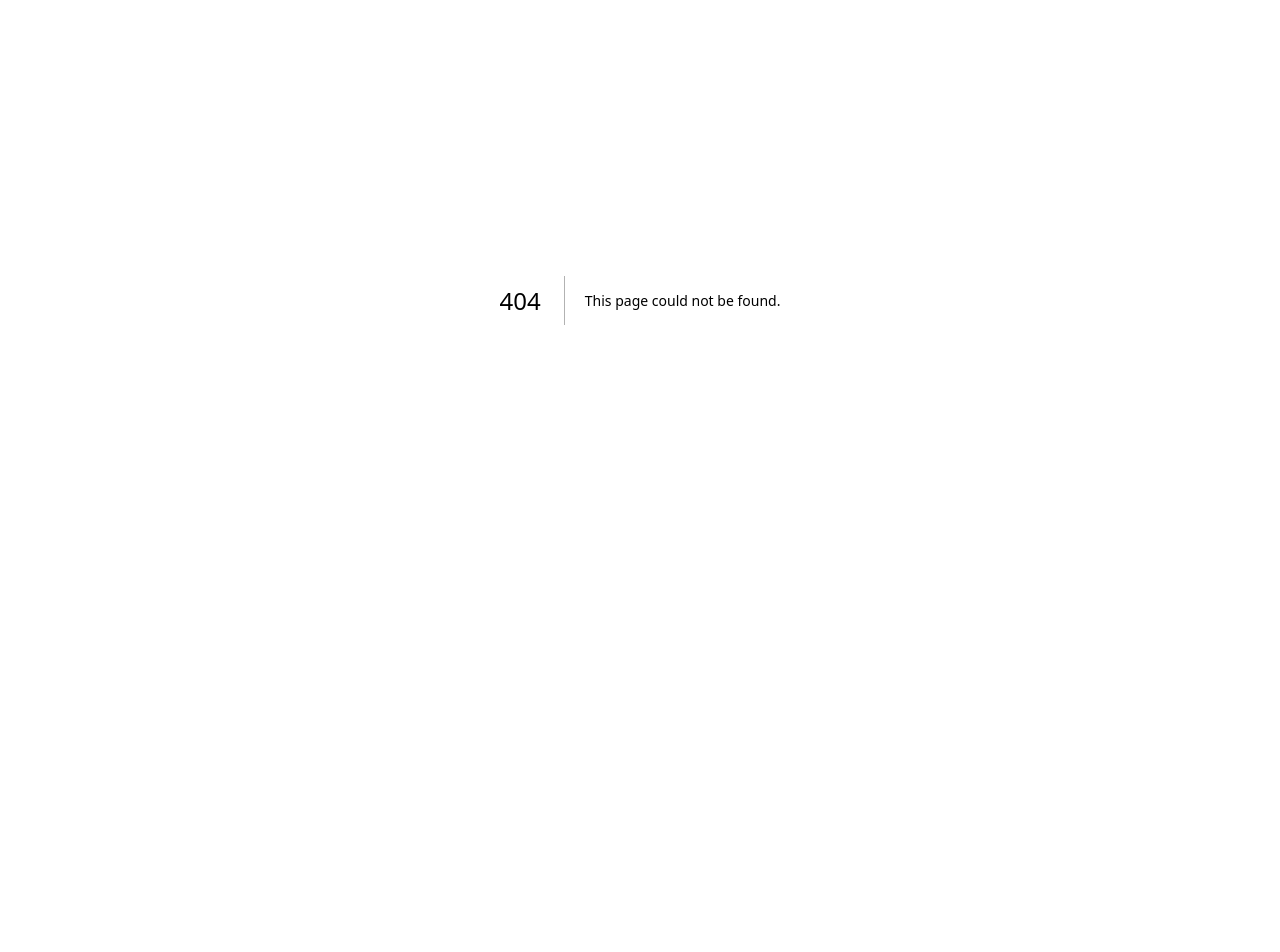
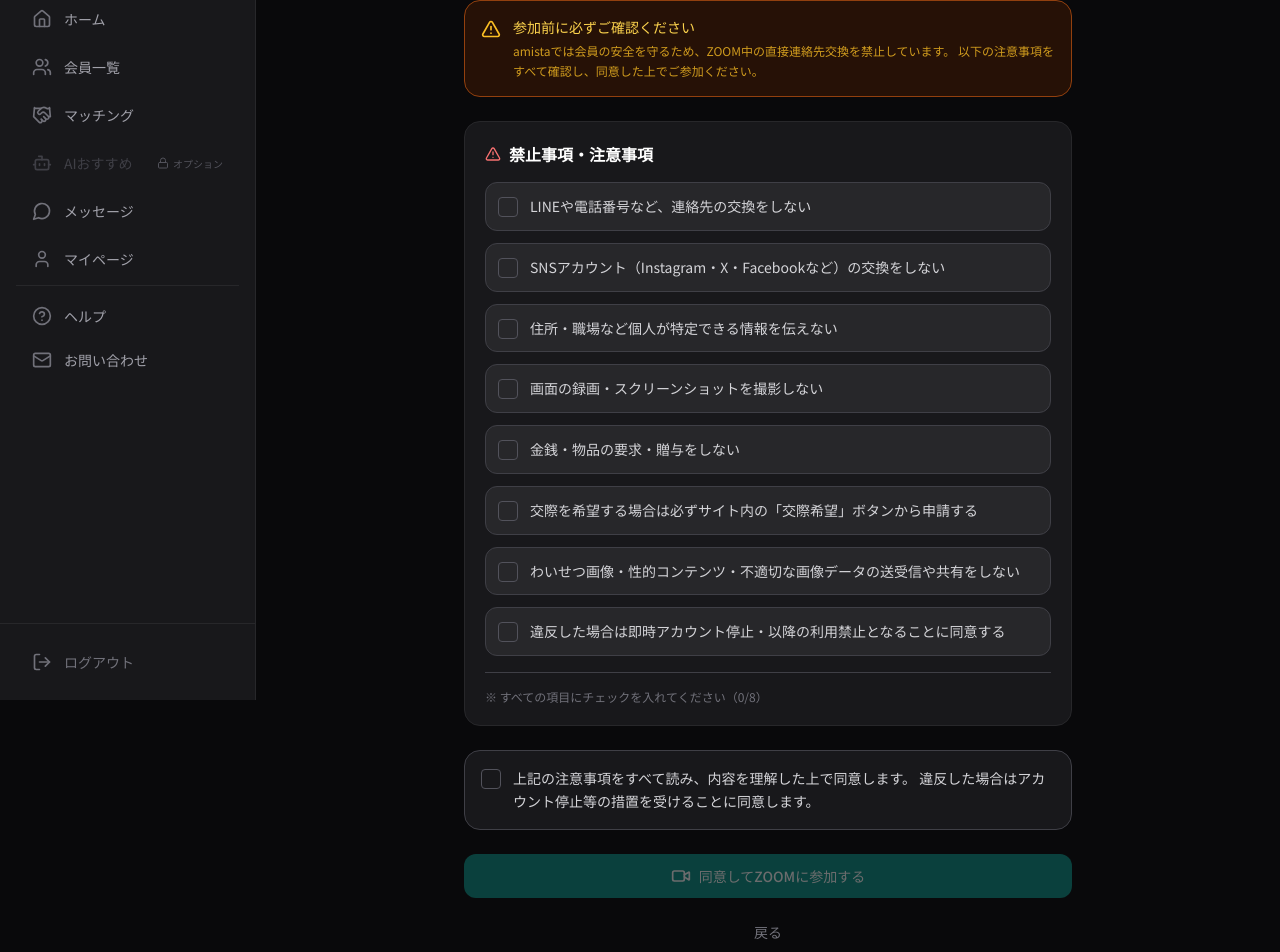
Before and after one commit to gugulumail8888-sys/platonic-match, a Next.js app: page /zoom-check in a window 1280 px wide. Before the commit this address had no page. Shown: the part 100-1052 px from the top of the page. Before the commit the page ends 800 px from the top, so only its background shows below. Built offline with nearby package versions, Linux system fonts and the light colour scheme; no server answers.

Commit message:
feat: ZOOMお見合い参加前注意事項確認画面を追加

```diff
--- /dev/null
+++ b/src/app/(main)/zoom-check/_client.tsx
@@ -0,0 +1,163 @@
+'use client';
+
+import { useState } from 'react';
+import { useRouter, useSearchParams } from 'next/navigation';
+import { Video, AlertTriangle, CheckCircle, Check } from 'lucide-react';
+
+const RULES = [
+  { id: 1, text: 'LINEや電話番号など、連絡先の交換をしない' },
+  { id: 2, text: 'SNSアカウント（Instagram・X・Facebookなど）の交換をしない' },
+  { id: 3, text: '住所・職場など個人が特定できる情報を伝えない' },
+  { id: 4, text: '画面の録画・スクリーンショットを撮影しない' },
+  { id: 5, text: '金銭・物品の要求・贈与をしない' },
+  { id: 6, text: '交際を希望する場合は必ずサイト内の「交際希望」ボタンから申請する' },
+  { id: 7, text: 'わいせつ画像・性的コンテンツ・不適切な画像データの送受信や共有をしない' },
+  { id: 8, text: '違反した場合は即時アカウント停止・以降の利用禁止となることに同意する' },
+];
+
+export default function ZoomCheckClient() {
+  const router = useRouter();
+  const searchParams = useSearchParams();
+  const zoomUrl = searchParams.get('url') ?? 'https://zoom.us';
+  const partnerName = searchParams.get('name') ?? 'お相手';
+
+  const [checked, setChecked] = useState<number[]>([]);
+  const [agreed, setAgreed] = useState(false);
+
+  const toggleCheck = (id: number) => {
+    setChecked((prev) =>
+      prev.includes(id) ? prev.filter((i) => i !== id) : [...prev, id]
+    );
+  };
+
+  const allChecked = checked.length === RULES.length;
+
+  const handleJoin = () => {
+    window.open(zoomUrl, '_blank');
+    router.push('/matching');
+  };
+
+  return (
+    <div className="p-6 md:p-8 max-w-2xl mx-auto">
+      {/* ヘッダー */}
+      <div className="flex items-center gap-3 mb-6">
+        <div className="w-10 h-10 bg-blue-900 border border-blue-800 rounded-xl flex items-center justify-center">
+          <Video className="w-5 h-5 text-blue-400" />
+        </div>
+        <div>
+          <h1 className="text-xl font-bold text-white">ZOOMお見合い参加前の確認</h1>
+          <p className="text-xs text-zinc-400">{partnerName}さんとのお見合い</p>
+        </div>
+      </div>
+
+      {/* 警告バナー */}
+      <div className="flex items-start gap-3 bg-amber-950/50 border border-amber-800 rounded-2xl p-4 mb-6">
+        <AlertTriangle className="w-5 h-5 text-amber-400 flex-shrink-0 mt-0.5" />
+        <div>
+          <p className="text-amber-300 font-medium text-sm mb-1">参加前に必ずご確認ください</p>
+          <p className="text-amber-400/80 text-xs leading-relaxed">
+            amistaでは会員の安全を守るため、ZOOM中の直接連絡先交換を禁止しています。
+            以下の注意事項をすべて確認し、同意した上でご参加ください。
+          </p>
+        </div>
+      </div>
+
+      {/* 注意事項チェックリスト */}
+      <div className="bg-zinc-900 border border-zinc-800 rounded-2xl p-5 mb-6">
+        <h2 className="text-white font-bold mb-4 flex items-center gap-2">
+          <AlertTriangle className="w-4 h-4 text-red-400" />
+          禁止事項・注意事項
+        </h2>
+        <div className="space-y-3">
+          {RULES.map((rule) => {
+            const isChecked = checked.includes(rule.id);
+            return (
+              <button
+                key={rule.id}
+                onClick={() => toggleCheck(rule.id)}
+                className={`w-full flex items-start gap-3 p-3 rounded-xl border transition-all text-left ${
+                  isChecked
+                    ? 'bg-teal-950/50 border-teal-800'
+                    : 'bg-zinc-800 border-zinc-700 hover:border-zinc-600'
+                }`}
+              >
+                <div className={`w-5 h-5 rounded flex items-center justify-center flex-shrink-0 mt-0.5 border transition-all ${
+                  isChecked
+                    ? 'bg-teal-500 border-teal-500'
+                    : 'border-zinc-600'
+                }`}>
+                  {isChecked && <Check className="w-3 h-3 text-white" />}
+                </div>
+                <span className={`text-sm leading-relaxed ${isChecked ? 'text-teal-300' : 'text-zinc-300'}`}>
+                  {rule.text}
+                </span>
+              </button>
+            );
+          })}
+        </div>
+
+        {/* 全チェック確認 */}
+        <div className="mt-4 pt-4 border-t border-zinc-700">
+          {allChecked ? (
+            <div className="flex items-center gap-2 text-teal-400 text-sm">
+              <CheckCircle className="w-4 h-4" />
+              すべての項目を確認しました
+            </div>
+          ) : (
+            <p className="text-zinc-500 text-xs">
+              ※ すべての項目にチェックを入れてください（{checked.length}/{RULES.length}）
+            </p>
+          )}
+        </div>
+      </div>
+
+      {/* 最終同意 */}
+      <button
+        onClick={() => setAgreed(!agreed)}
+        className={`w-full flex items-start gap-3 p-4 rounded-2xl border transition-all mb-6 text-left ${
+          agreed
+            ? 'bg-teal-950/50 border-teal-700'
+            : 'bg-zinc-900 border-zinc-700 hover:border-zinc-600'
+        }`}
+      >
+        <div className={`w-5 h-5 rounded flex items-center justify-center flex-shrink-0 mt-0.5 border transition-all ${
+          agreed ? 'bg-teal-500 border-teal-500' : 'border-zinc-600'
+        }`}>
+          {agreed && <Check className="w-3 h-3 text-white" />}
+        </div>
+        <span className={`text-sm leading-relaxed ${agreed ? 'text-teal-300' : 'text-zinc-300'}`}>
+          上記の注意事項をすべて読み、内容を理解した上で同意します。
+          違反した場合はアカウント停止等の措置を受けることに同意します。
+        </span>
+      </button>
+
+      {/* ボタン */}
+      <div className="space-y-3">
+        <button
+          disabled={!allChecked || !agreed}
+          onClick={handleJoin}
+          className={`w-full flex items-center justify-center gap-2 py-3 rounded-xl font-medium text-sm transition-colors ${
+            allChecked && agreed
+              ? 'bg-teal-600 hover:bg-teal-500 text-white'
+              : 'bg-teal-600 text-white opacity-40 cursor-not-allowed'
+          }`}
+        >
+          <Video className="w-5 h-5" />
+          同意してZOOMに参加する
+        </button>
+        <button
+          onClick={() => router.back()}
+          className="w-full py-3 text-sm text-zinc-500 hover:text-zinc-300 transition-colors"
+        >
+          戻る
+        </button>
+      </div>
+
+      {/* 注意書き */}
+      <p className="text-center text-xs text-zinc-600 mt-6 leading-relaxed">
+        連絡先交換は必ず運営を通じて行ってください。<br />
+        交際希望の場合はサイト内の「交際希望」ボタンをご利用ください。
+      </p>
+    </div>
+  );
+}
--- /dev/null
+++ b/src/app/(main)/zoom-check/page.tsx
@@ -0,0 +1,14 @@
+import dynamic from 'next/dynamic';
+
+const ZoomCheckClient = dynamic(() => import('./_client'), {
+  ssr: false,
+  loading: () => (
+    <div className="flex items-center justify-center min-h-[60vh]">
+      <p className="text-zinc-400 text-sm">読み込み中...</p>
+    </div>
+  ),
+});
+
+export default function ZoomCheckPage() {
+  return <ZoomCheckClient />;
+}
--- a/src/components/ui/Navbar.tsx
+++ b/src/components/ui/Navbar.tsx
@@ -2,6 +2,7 @@
 
 import Link from "next/link";
 import { usePathname, useRouter } from "next/navigation";
+import { useState, useEffect } from "react";
 import { cn } from "@/lib/utils";
 import {
   Heart,
@@ -47,7 +48,12 @@ export function Navbar() {
   const pathname = usePathname();
   const router = useRouter();
 
-  const auth = getAuthFromCookie();
+  const [auth, setAuth] = useState<{ role: string; email: string; hasAiOption?: boolean } | null>(null);
+
+  useEffect(() => {
+    setAuth(getAuthFromCookie());
+  }, []);
+
   const hasAiOption = auth?.hasAiOption === true;
 
   const handleSignOut = () => {
```
